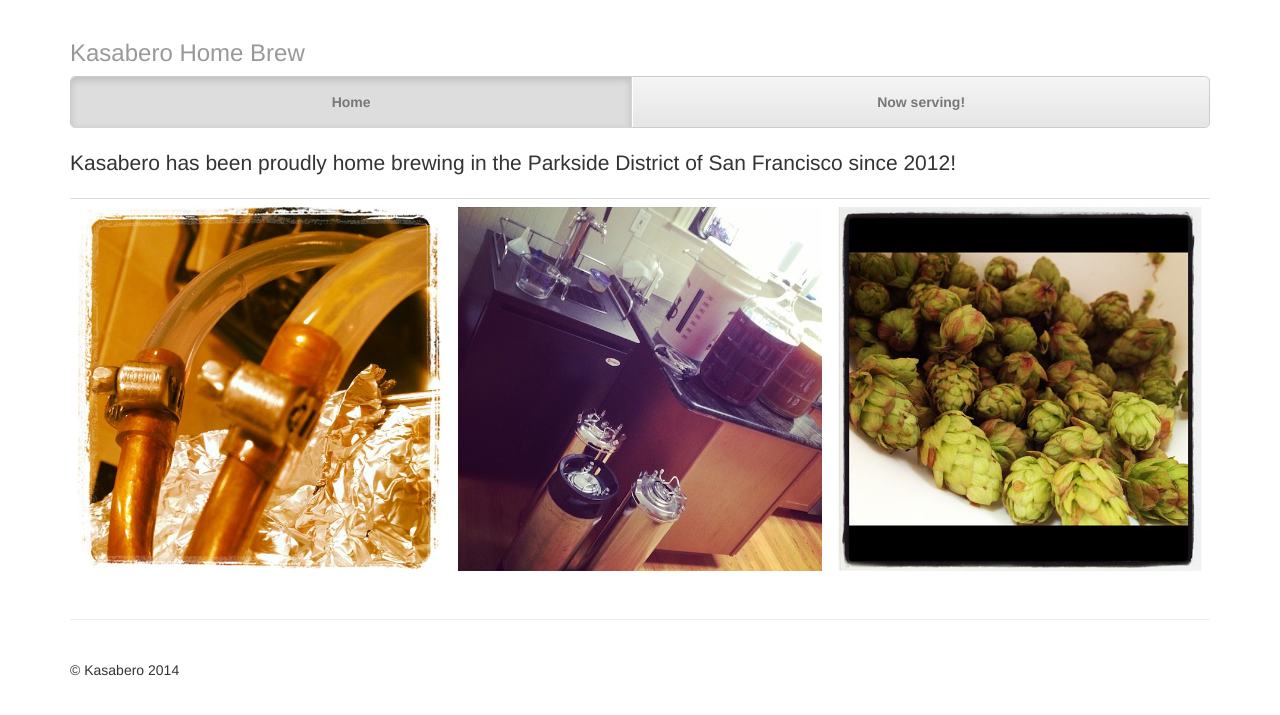
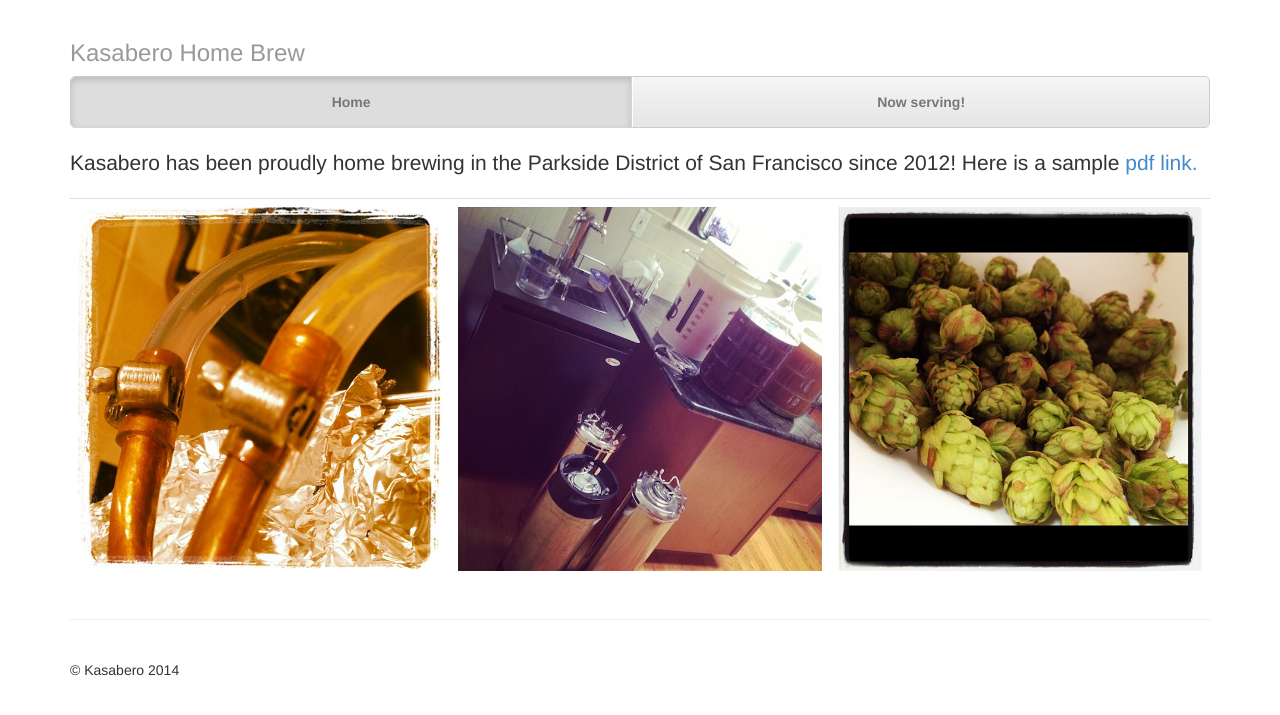
Before and after one commit to sfhg/sfhg.github.io, a Jekyll site: the page built from index.html, in a window 1280 px wide. Shown: the top 715 px of the page. Built offline with Jekyll 4.4.1, drawn with Linux system fonts in a browser that asks for light colours; nearby versions of some CDN libraries; library files that are not in the unit come from our copies.

```diff
--- a/index.html
+++ b/index.html
@@ -7,7 +7,7 @@ title: Home
 <br/>
 
 <p class="lead">Kasabero has been proudly home brewing in the Parkside District of
-San Francisco since 2012!</p>
+San Francisco since 2012! Here is a sample <a href="pdfs/2015Winners.pdf">pdf link.</a></p>
 
 <div class="table-responsive">
   <table class="table">
```
Also changed, not shown: 1 other file.
